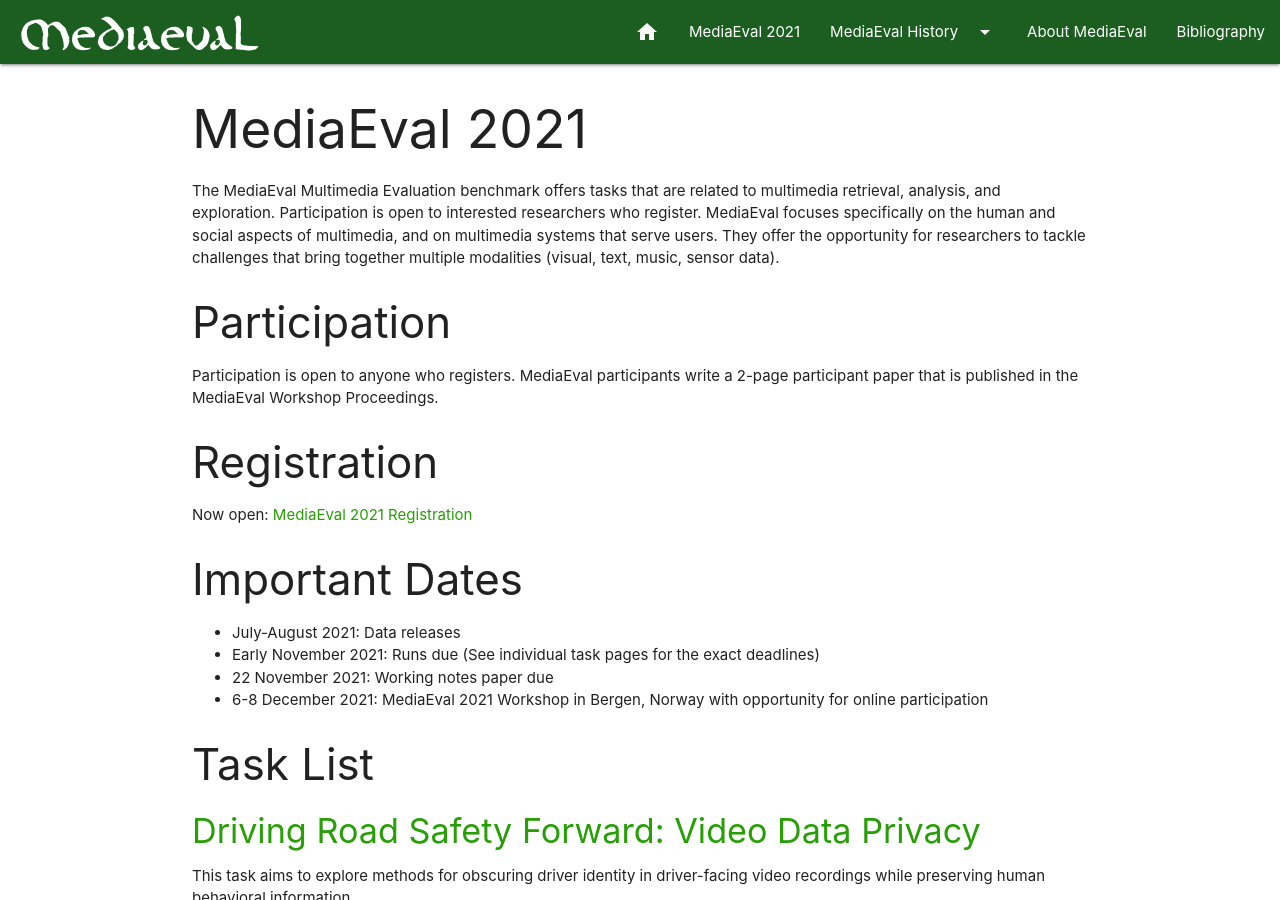
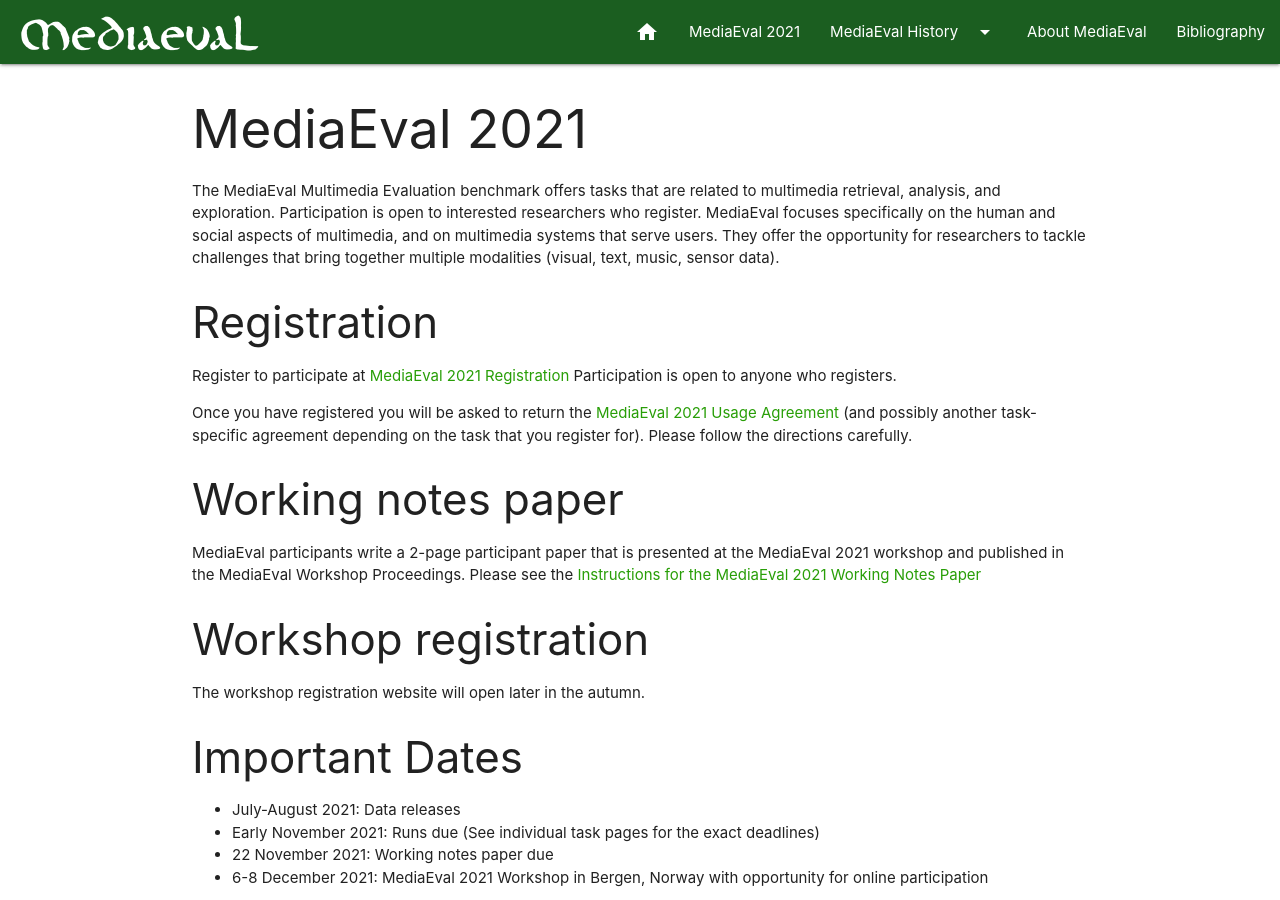
Before and after one commit to multimediaeval/multimediaeval.github.io, a Jekyll site: the page built from _editions/2021.md, in a window 1280 px wide and 900 px high. Built offline with Jekyll 4.4.1, drawn with Linux system fonts in a browser that asks for light colours.

Commit message:
Update 2021.md
Added the Usage Agreement and the Working Notes Paper instructions

```diff
--- a/_editions/2021.md
+++ b/_editions/2021.md
@@ -7,11 +7,16 @@
 
 The MediaEval Multimedia Evaluation benchmark offers tasks that are related to multimedia retrieval, analysis, and exploration. Participation is open to interested researchers who register. MediaEval focuses specifically on the human and social aspects of multimedia, and on multimedia systems that serve users. They offer the opportunity for researchers to tackle challenges that bring together multiple modalities (visual, text, music, sensor data).
 
-### Participation
-Participation is open to anyone who registers. MediaEval participants write a 2-page participant paper that is published in the MediaEval Workshop Proceedings.
+### Registration
+Register to participate at [MediaEval 2021 Registration](https://docs.google.com/forms/d/e/1FAIpQLSchIcIaSlM1fNeWGCSoSBMR6HS48HKMhWEY151vvCmb5KhO-w/viewform?usp=sf_link) Participation is open to anyone who registers.
 
-### Registration
-Now open: [MediaEval 2021 Registration](https://docs.google.com/forms/d/e/1FAIpQLSchIcIaSlM1fNeWGCSoSBMR6HS48HKMhWEY151vvCmb5KhO-w/viewform?usp=sf_link)
+Once you have registered you will be asked to return the [MediaEval 2021 Usage Agreement](https://multimediaeval.github.io/editions/2021/docs/MediaEval2021_UsageAgreement.pdf) (and possibly another task-specific agreement depending on the task that you register for). Please follow the directions carefully.
+
+### Working notes paper
+MediaEval participants write a 2-page participant paper that is presented at the MediaEval 2021 workshop and published in the MediaEval Workshop Proceedings. Please see the [Instructions for the MediaEval 2021 Working Notes Paper](https://docs.google.com/document/d/13JQH5Ip29jzufT-Atild_wLEEHOuDCy_DoXC7f_LO68/edit?usp=sharing)
+
+### Workshop registration
+The workshop registration website will open later in the autumn.
 
 ### Important Dates
 * July-August 2021: Data releases
```
